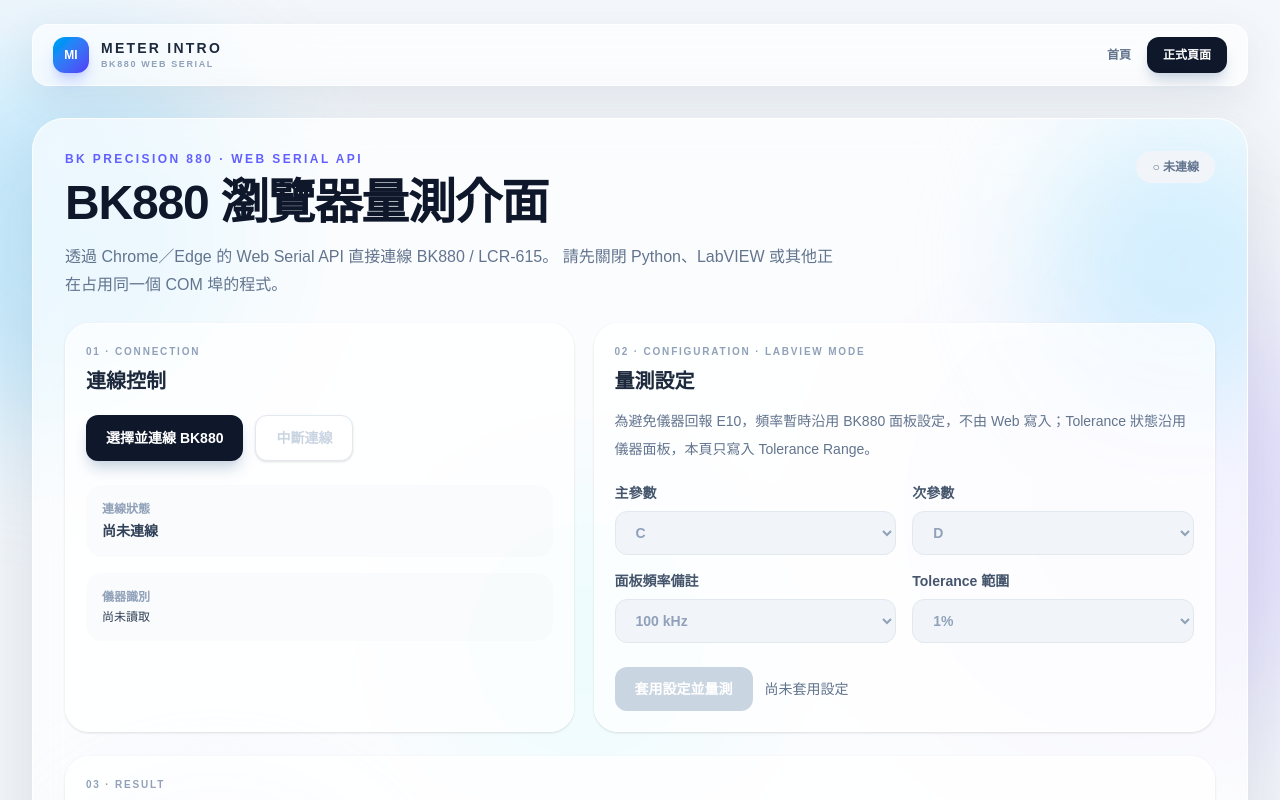
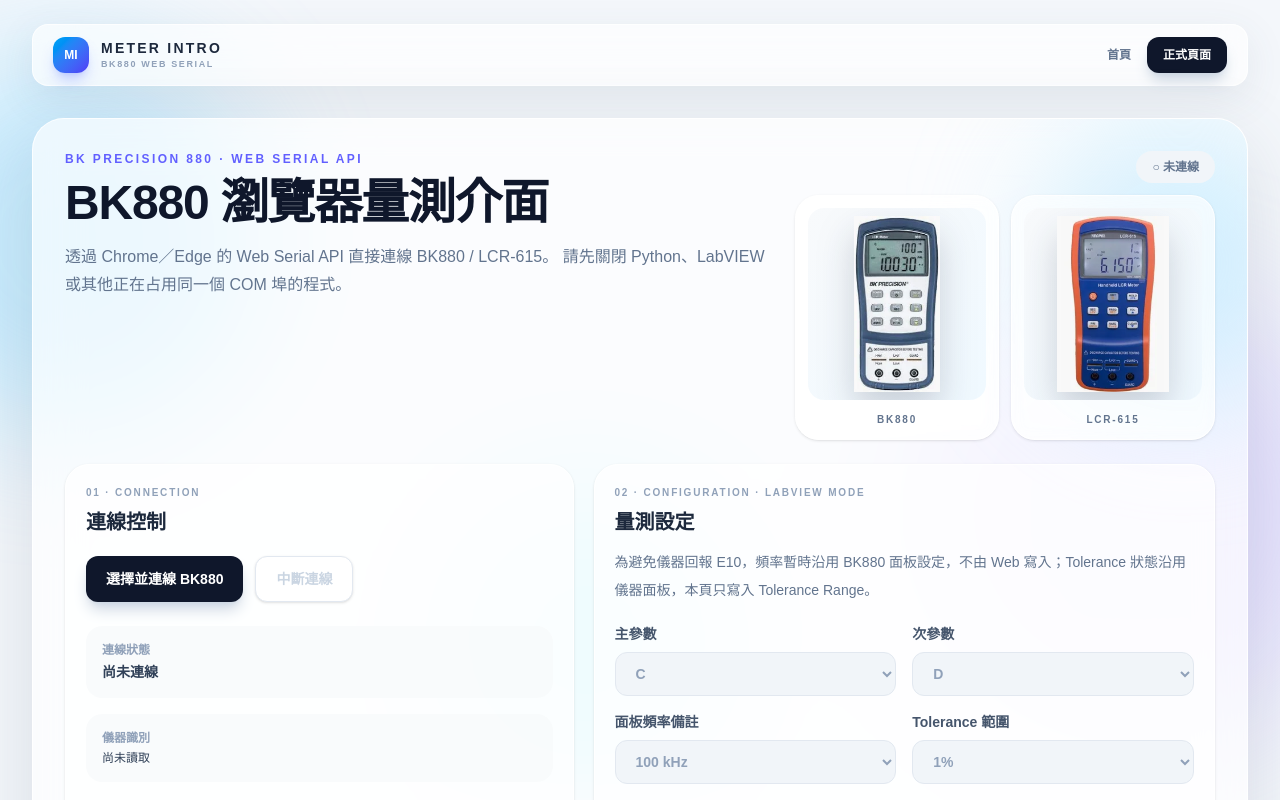
Before and after one commit to daoshan30/meter_intro, a Next.js app: page /bk880 in a window 1280 px wide. Shown: the top 800 px of the page. Built offline with nearby package versions, Linux system fonts and the light colour scheme.

Commit message:
feat: add BK880 and LCR-615 images

```diff
--- a/components/bk880/Bk880WebSerialPanel.tsx
+++ b/components/bk880/Bk880WebSerialPanel.tsx
@@ -1,5 +1,6 @@
 "use client";
 
+import Image from "next/image";
 import { useEffect, useRef, useState } from "react";
 import {
   DEFAULT_SECONDARY,
@@ -163,7 +164,7 @@ export function Bk880WebSerialPanel() {
       <div className="pointer-events-none absolute -bottom-24 left-10 h-72 w-72 rounded-full bg-violet-200/60 blur-3xl" aria-hidden="true" />
 
       <div className="relative z-10 grid gap-6">
-        <header className="flex flex-col gap-4 lg:flex-row lg:items-start lg:justify-between">
+        <header className="grid gap-6 lg:grid-cols-[1fr_420px] lg:items-start">
           <div>
             <p className="text-xs font-black tracking-[0.2em] text-indigo-500">BK PRECISION 880 · WEB SERIAL API</p>
             <h1 className="mt-3 text-3xl font-black tracking-tight text-slate-900 sm:text-5xl">BK880 瀏覽器量測介面</h1>
@@ -172,9 +173,16 @@ export function Bk880WebSerialPanel() {
               請先關閉 Python、LabVIEW 或其他正在占用同一個 COM 埠的程式。
             </p>
           </div>
-          <span className={`w-fit rounded-full px-4 py-2 text-xs font-black ${isConnected ? "bg-emerald-100 text-emerald-700" : "bg-slate-100 text-slate-500"}`}>
-            {isConnected ? "● 已連線" : "○ 未連線"}
-          </span>
+
+          <div className="grid gap-3">
+            <span className={`w-fit justify-self-end rounded-full px-4 py-2 text-xs font-black ${isConnected ? "bg-emerald-100 text-emerald-700" : "bg-slate-100 text-slate-500"}`}>
+              {isConnected ? "● 已連線" : "○ 未連線"}
+            </span>
+            <div className="grid grid-cols-2 gap-3">
+              <InstrumentImageCard src="/instruments/BK880.webp" alt="BK Precision BK880 LCR Meter" label="BK880" />
+              <InstrumentImageCard src="/instruments/LCR-615.webp" alt="Tecpel LCR-615 Handheld LCR Meter" label="LCR-615" />
+            </div>
+          </div>
         </header>
 
         <div className="grid gap-5 lg:grid-cols-[0.9fr_1.1fr]">
@@ -298,6 +306,31 @@ export function Bk880WebSerialPanel() {
   );
 }
 
+
+interface InstrumentImageCardProps {
+  src: string;
+  alt: string;
+  label: string;
+}
+
+/** 頁首右側的儀器圖片卡片，用來讓操作者快速辨識 BK880 / LCR-615 實體外觀。 */
+function InstrumentImageCard({ src, alt, label }: InstrumentImageCardProps) {
+  return (
+    <figure className="group rounded-3xl border border-white/80 bg-white/70 p-3 text-center shadow-sm backdrop-blur transition duration-300 hover:-translate-y-1 hover:bg-white/85 hover:shadow-xl">
+      <div className="flex h-40 items-center justify-center overflow-hidden rounded-2xl bg-gradient-to-br from-slate-50 to-sky-50 sm:h-48">
+        <Image
+          src={src}
+          alt={alt}
+          width={197}
+          height={309}
+          className="h-full w-full object-contain p-2 drop-shadow-[0_18px_18px_rgba(15,23,42,0.18)] transition duration-300 group-hover:scale-105"
+        />
+      </div>
+      <figcaption className="mt-3 text-[10px] font-black tracking-[0.18em] text-slate-500">{label}</figcaption>
+    </figure>
+  );
+}
+
 interface SelectBoxProps {
   label: string;
   value: string;
```
Also changed, not shown: public/instruments/BK880.webp (added), public/instruments/LCR-615.webp (added).
